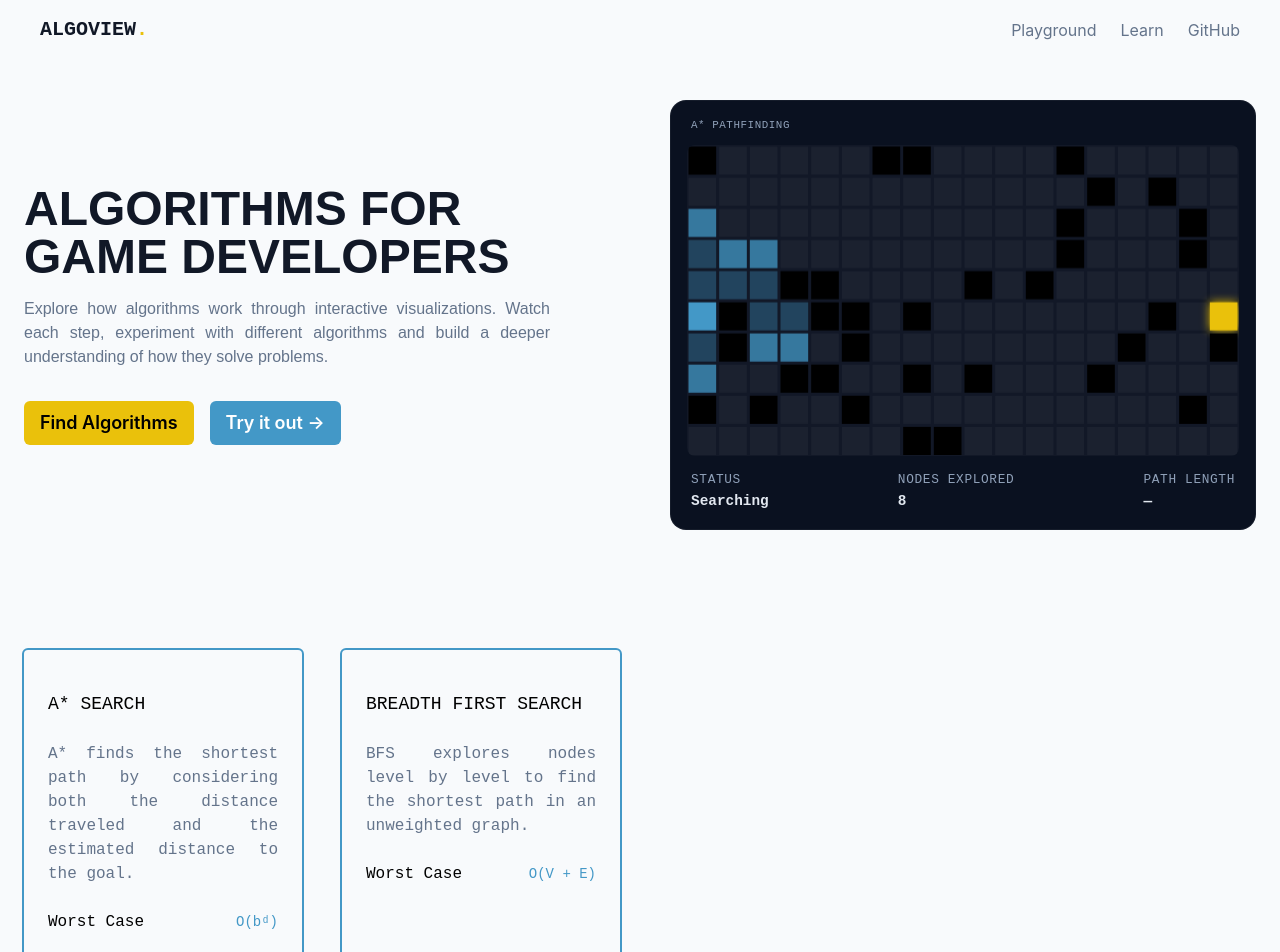
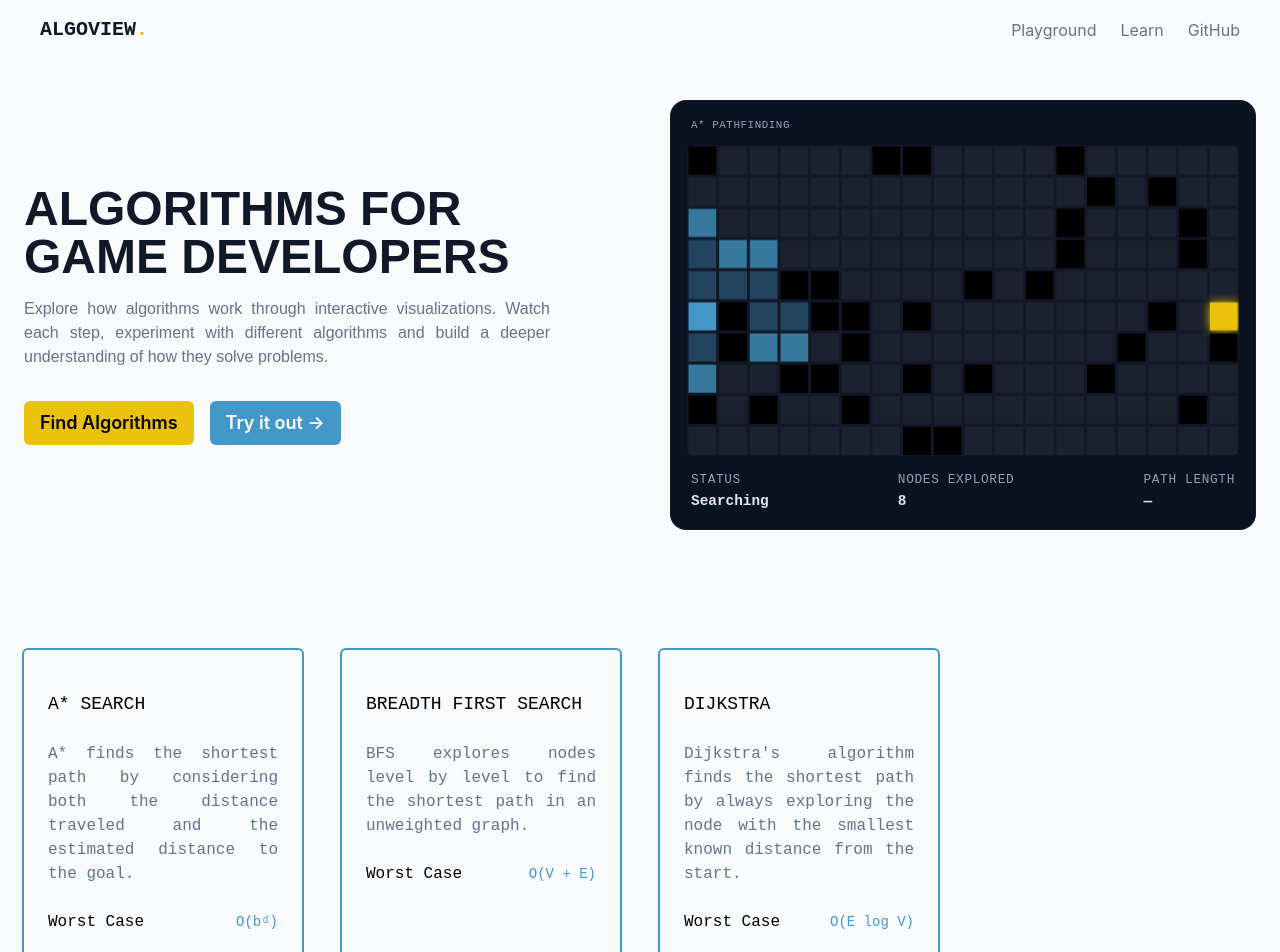
Before and after one commit to ricardo-woo/algorithm-visualizer, a React app in the folder algo-visualizer/: page /#/ in a window 1280 px wide. Shown: the top 952 px of the page. Built offline with nearby package versions, Linux system fonts and the light colour scheme; the HTML template or start-up script is replaced by a standard one.

Commit message:
feat: add Learn page and LearnBar component; include Dijkstra algorithm in CardGrid

```diff
--- a/algo-visualizer/src/App.tsx
+++ b/algo-visualizer/src/App.tsx
@@ -3,6 +3,7 @@ import { Home } from "./pages/Home";
 import { HashRouter, Routes, Route } from "react-router-dom";
 import Playground from "./pages/Playground";
 import { Navbar } from "./components/Navbar";
+import Learn from "./pages/Learn";
 
 function App() {
   return (
@@ -13,6 +14,7 @@ function App() {
           <Routes>
             <Route path="/" element={<Home />} />
             <Route path="/playground" element={<Playground />} />
+            <Route path="/learn" element={<Learn />} />
           </Routes>
         </div>
       </HashRouter>
--- a/algo-visualizer/src/components/CardGrid.tsx
+++ b/algo-visualizer/src/components/CardGrid.tsx
@@ -27,6 +27,13 @@ const defaultAlgorithms: Algorithm[] = [
     description:
       "BFS explores nodes level by level to find the shortest path in an unweighted graph.",
     worstCase: "O(V + E)",
+  },
+  {
+    id: "dijkstra",
+    title: "DIJKSTRA",
+    description:
+      "Dijkstra's algorithm finds the shortest path by always exploring the node with the smallest known distance from the start.",
+    worstCase: "O(E log V)",
   },
 ];
 
--- /dev/null
+++ b/algo-visualizer/src/components/LearnBar.tsx
@@ -0,0 +1,5 @@
+const LearnBar = () => {
+  return <div>LearnBar</div>;
+};
+
+export default LearnBar;
--- /dev/null
+++ b/algo-visualizer/src/pages/Learn.tsx
@@ -0,0 +1,7 @@
+import React from "react";
+
+const Learn = () => {
+  return <div>Learn</div>;
+};
+
+export default Learn;
```
